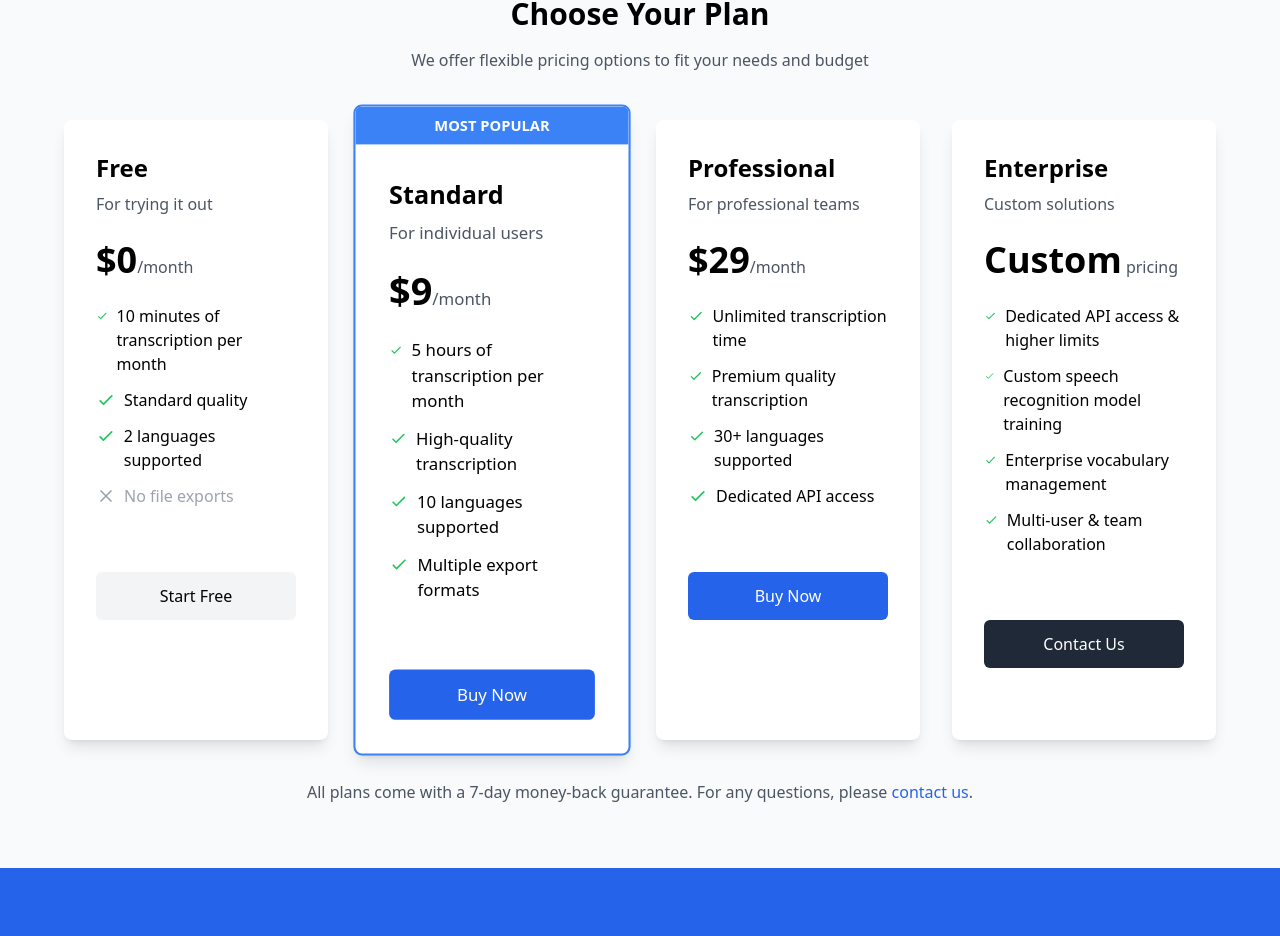
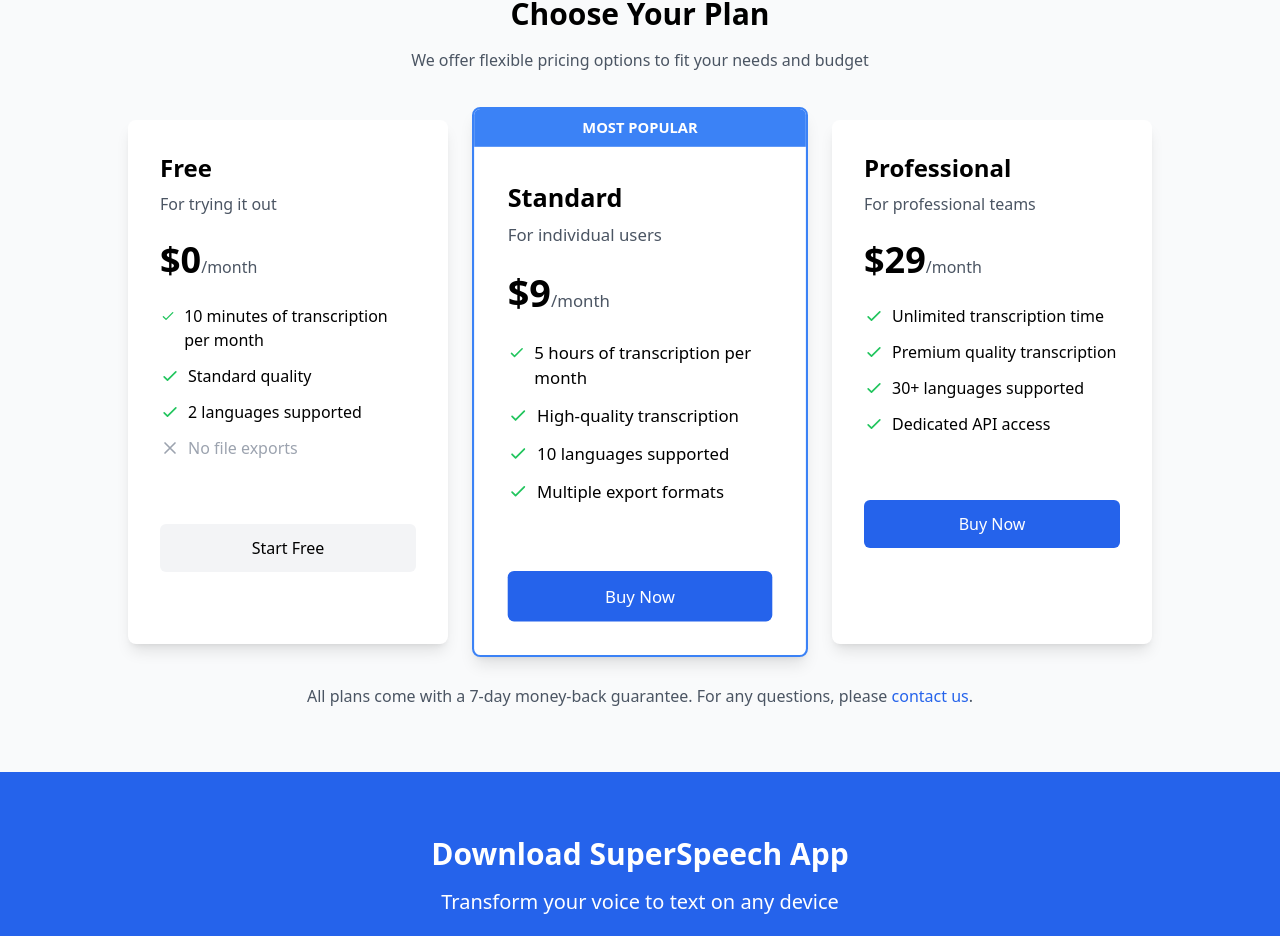
Before and after one commit to sotowang/app-landing-page, a Next.js app: page /en in a window 1280 px wide. Shown: the part 1740-2676 px from the top of the page. Built offline with nearby package versions, Linux system fonts and the light colour scheme.

Commit message:
删除Enterprise定价方案，调整定价表格为3列布局

```diff
--- a/app/en/page.tsx
+++ b/app/en/page.tsx
@@ -199,7 +199,7 @@
             </p>
           </div>
 
-          <div className="grid grid-cols-1 md:grid-cols-4 gap-8 max-w-6xl mx-auto">
+          <div className="grid grid-cols-1 md:grid-cols-3 gap-8 max-w-5xl mx-auto">
             {/* Free Plan */}
             <div className="bg-white rounded-lg shadow-lg overflow-hidden">
               <div className="p-8">
@@ -334,50 +334,6 @@
                 </a>
               </div>
             </div>
-
-            {/* Enterprise Plan */}
-            <div className="bg-white rounded-lg shadow-lg overflow-hidden">
-              <div className="p-8">
-                <h3 className="text-2xl font-bold mb-2">Enterprise</h3>
-                <div className="text-gray-600 mb-6">Custom solutions</div>
-                <div className="text-4xl font-bold mb-6">Custom<span className="text-base font-normal text-gray-600"> pricing</span></div>
-
-                <ul className="space-y-3 mb-8">
-                  <li className="flex items-start">
-                    <svg className="h-5 w-5 text-green-500 mr-2 mt-0.5" fill="none" stroke="currentColor" viewBox="0 0 24 24">
-                      <path strokeLinecap="round" strokeLinejoin="round" strokeWidth="2" d="M5 13l4 4L19 7"></path>
-                    </svg>
-                    <span>Dedicated API access & higher limits</span>
-                  </li>
-                  <li className="flex items-start">
-                    <svg className="h-5 w-5 text-green-500 mr-2 mt-0.5" fill="none" stroke="currentColor" viewBox="0 0 24 24">
-                      <path strokeLinecap="round" strokeLinejoin="round" strokeWidth="2" d="M5 13l4 4L19 7"></path>
-                    </svg>
-                    <span>Custom speech recognition model training</span>
-                  </li>
-                  <li className="flex items-start">
-                    <svg className="h-5 w-5 text-green-500 mr-2 mt-0.5" fill="none" stroke="currentColor" viewBox="0 0 24 24">
-                      <path strokeLinecap="round" strokeLinejoin="round" strokeWidth="2" d="M5 13l4 4L19 7"></path>
-                    </svg>
-                    <span>Enterprise vocabulary management</span>
-                  </li>
-                  <li className="flex items-start">
-                    <svg className="h-5 w-5 text-green-500 mr-2 mt-0.5" fill="none" stroke="currentColor" viewBox="0 0 24 24">
-                      <path strokeLinecap="round" strokeLinejoin="round" strokeWidth="2" d="M5 13l4 4L19 7"></path>
-                    </svg>
-                    <span>Multi-user & team collaboration</span>
-                  </li>
-                </ul>
-              </div>
-              <div className="px-8 pb-8">
-                <a
-                  href="mailto:support@superspeech.com?subject=Enterprise%20Plan%20Inquiry"
-                  className="block w-full bg-gray-800 hover:bg-gray-900 text-white text-center py-3 rounded-md font-medium transition"
-                >
-                  Contact Us
-                </a>
-              </div>
-            </div>
           </div>
 
           <div className="text-center mt-10 text-gray-600">
```
